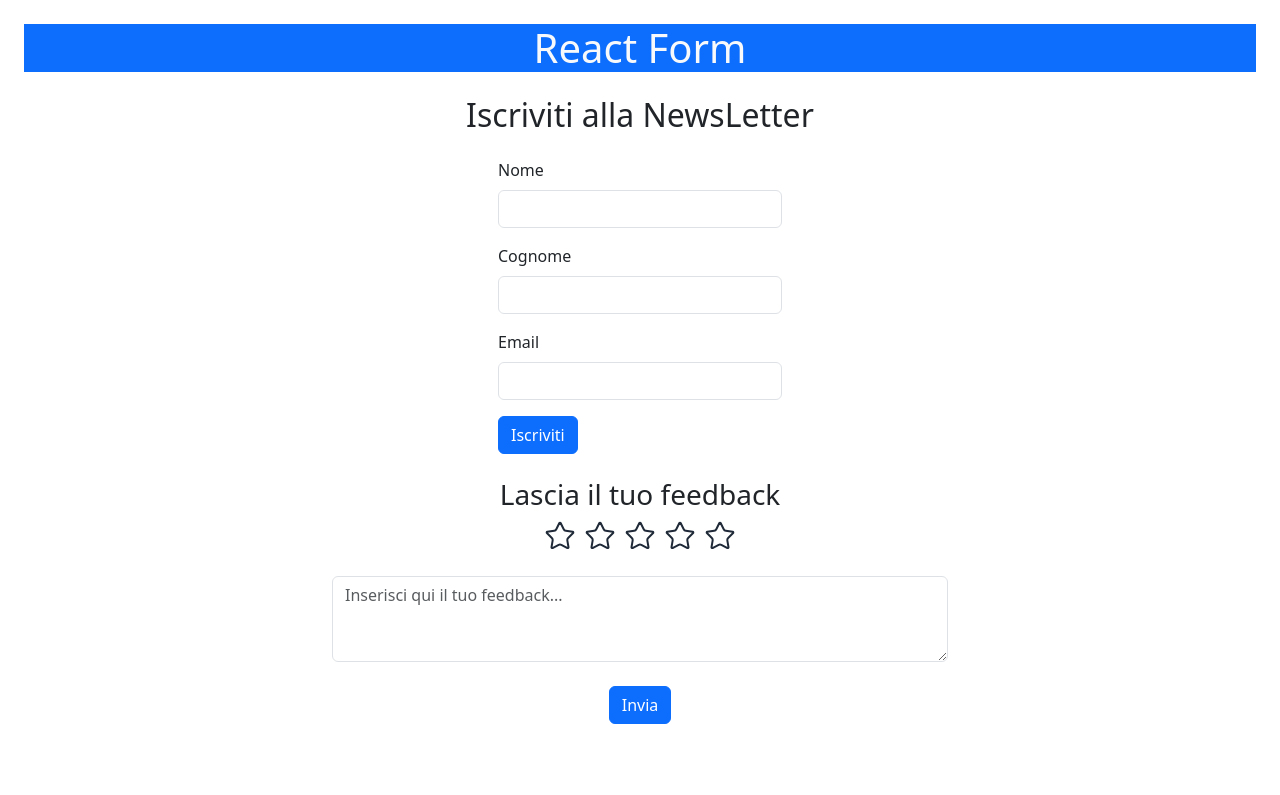
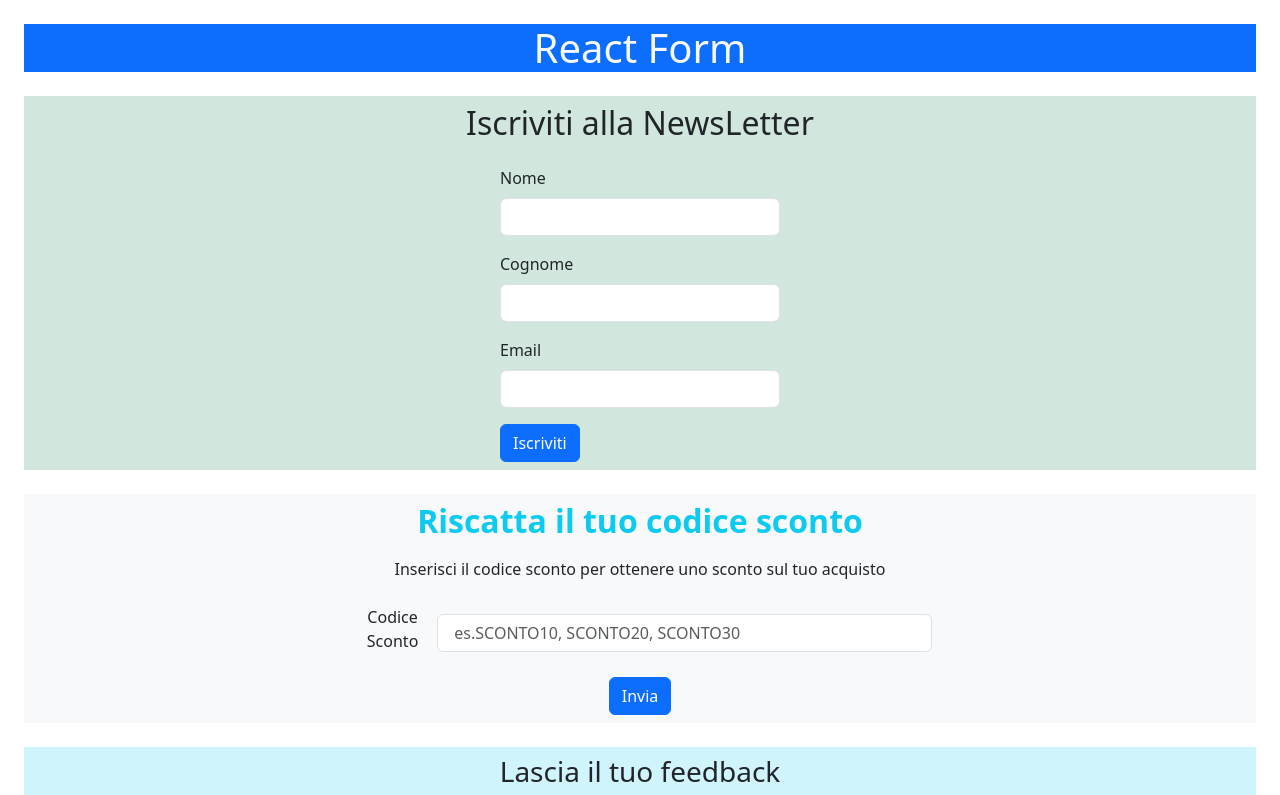
Before and after one commit to JasonBorrelli/react-form, a React (Vite) app: page / in a window 1280 px wide. Shown: the top 795 px of the page. Built offline with nearby package versions, Linux system fonts and the light colour scheme.

Commit message:
feat: add newsletter, feedback, and promo code form components

```diff
--- a/src/component/layout/MainContent.jsx
+++ b/src/component/layout/MainContent.jsx
@@ -1,5 +1,6 @@
-import NewsLetter from "../../component/section/NewsLetter.jsx"
-import Feedback from "../../component/section/Feedback.jsx"
+import NewsLetter from "../section/NewsLetter.jsx"
+import Feedback from "../section/Feedback.jsx"
+import CodicePromo from "../section/CodicePromo.jsx"
 
 export default function MainContent() {
     return (
@@ -8,6 +9,9 @@ export default function MainContent() {
                 <NewsLetter />
             </section>
             <section>
+                <CodicePromo />
+            </section>
+            <section>
                 <Feedback />
             </section>
         </main>
--- /dev/null
+++ b/src/component/section/CodicePromo.jsx
@@ -0,0 +1,92 @@
+import { useState } from "react"
+import Alert from "../ui/Alert.jsx"
+import Button from "../ui/Button.jsx";
+import { Smile } from "lucide-react";
+
+
+
+const codiciSconto = [
+    {
+        codice: "SCONTO10",
+        valore: 10
+    },
+    {
+        codice: "SCONTO20",
+        valore: 20
+    },
+    {
+        codice: "SCONTO30",
+        valore: 30
+    }
+]
+
+
+
+
+
+export default function CodicePromo() {
+
+    const [codePromo, setCodePromo] = useState('')
+    const [isSubmit, setIsSubmit] = useState(false)
+
+    const handleChange = (e) => {
+        setCodePromo(e.target.value)
+    }
+
+    const handleSumbit = (e) => {
+        e.preventDefault()
+        if(codiciSconto.some((codice) => codice.codice === codePromo.trim().toUpperCase())) {
+            setIsSubmit(true)
+        }
+        else {
+            alert("Codice sconto non valido")
+        }
+    }
+
+
+    const handleReset = () => {
+        setIsSubmit(false)
+        setCodePromo('')
+    }
+
+
+
+
+   return isSubmit ? (
+    <Alert
+      type="success"
+      classes="d-flex align-items-center justify-content-center mt-2"
+    >
+      <Smile size={40} className="me-2" />
+      <h3>Codice sconto: {codePromo} applicato</h3>
+      <Button onClick={handleReset} className="btn btn-primary m-2 ">
+        Applicca un altro codice sconto
+      </Button>
+    </Alert>
+  ) : (
+    <section className="m-4 bg-light p-2">
+      <h2 className="text-center mb-3 text-info fw-bold">Riscatta il tuo codice sconto</h2>
+      <p className="text-center mb-3 ">
+        Inserisci il codice sconto per ottenere uno sconto sul tuo acquisto
+      </p>
+      <form onSubmit={handleSumbit} className="container w-50 mx-auto mt-4">
+        <div className="mb-3 d-flex justify-content-between align-items-center">
+          <label htmlFor="codice" className="form-label d-block text-center">
+            Codice Sconto
+          </label>
+          <input
+            type="text"
+            id="codice"
+            className="form-control"
+            value={codePromo}
+            onChange={handleChange}
+            placeholder=" es.SCONTO10, SCONTO20, SCONTO30"
+          />
+        </div>
+        <Button type="submit" className="btn btn-primary d-block mx-auto">
+          Invia
+        </Button>
+      </form>
+    </section>
+  );
+}
--- a/src/component/section/Feedback.jsx
+++ b/src/component/section/Feedback.jsx
@@ -1,7 +1,7 @@
 import { Star } from "lucide-react";
 import Button from "../ui/Button.jsx";
 import { useState } from "react";
-import Alert from "../ui/alert.jsx";
+import Alert from "../ui/Alert.jsx";
 import { FaceGrinning } from "lucide-react";
 
 const initialState = {
@@ -28,7 +28,7 @@ export default function Feedback() {
 
     return (
 
-        <form onSubmit={handleSumbit} className="m-4 text-center">
+        <form onSubmit={handleSumbit} className="m-4 text-center bg-info-subtle p-2">
             <h3 className="text-center">Lascia il tuo feedback</h3>
             <div className="d-flex justify-content-center align-items-center gap-2">
                 {[1, 2, 3, 4, 5].map((star) => {
--- a/src/component/section/NewsLetter.jsx
+++ b/src/component/section/NewsLetter.jsx
@@ -1,6 +1,6 @@
 import { useState } from "react"
 import Button from "../ui/Button.jsx"
-import Alert from "../ui/alert.jsx"
+import Alert from "../ui/Alert.jsx"
 import { FaceGrinning } from "lucide-react";
 
 
@@ -36,7 +36,7 @@ export default function NewsLetter() {
     return (
 
 
-        <section className="m-4">
+        <section className="m-4 bg-success-subtle p-2">
             <h2 className="text-center">Iscriviti alla NewsLetter</h2>
 
             { isSubmit ? (
```
Also changed, not shown: src/component/ui/Button.jsx (line endings or trailing spaces).
